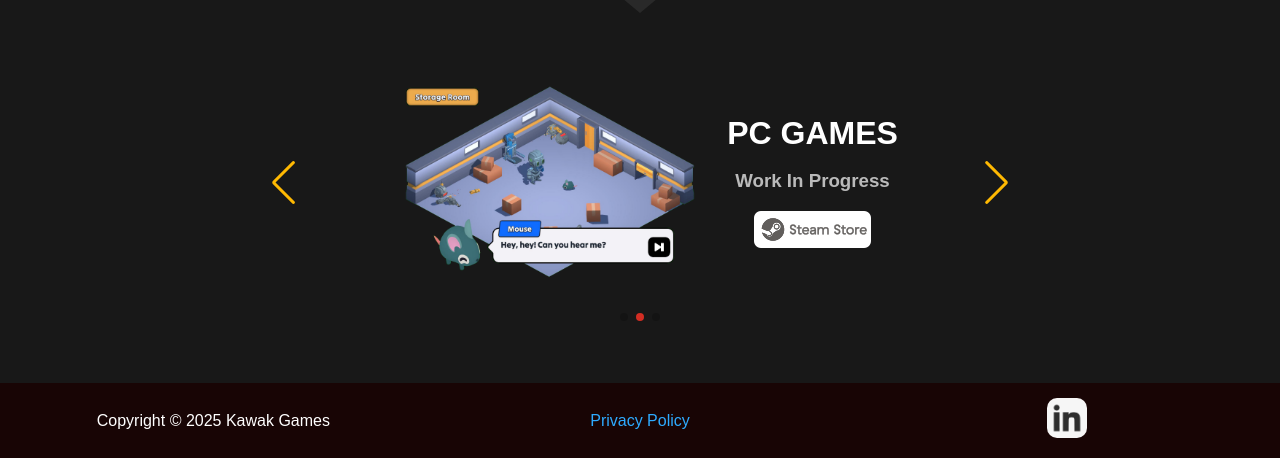
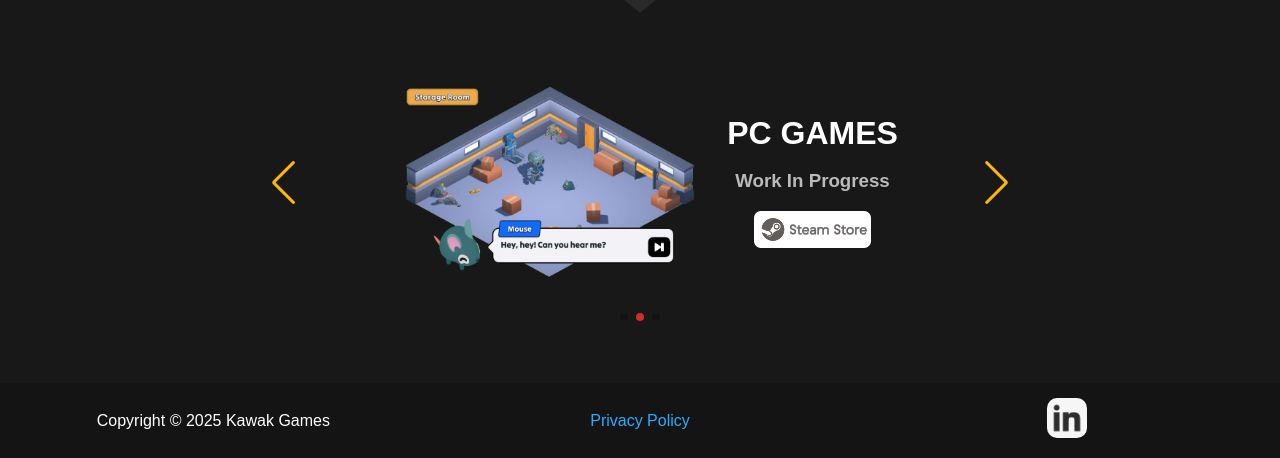
Before and after one commit to BeaumerF/beaumerf.github.io, a plain HTML site: page index.html in a window 1280 px wide. Shown: the part 739-1197 px from the top of the page. Drawn offline with nearby package versions, Linux system fonts and the light colour scheme.

Commit message:
black footer

```diff
--- a/assets/css/styles.css
+++ b/assets/css/styles.css
@@ -288,7 +288,7 @@ video {
 */
 
 footer {
-    background-color: #180505;  /* Couleur de fond */
+    background-color: #141414;  /* Couleur de fond */
     padding: 10px 0;            /* Padding autour du contenu du footer */
     width: 100%;                /* Le footer prend toute la largeur de l'écran */
 }
```
